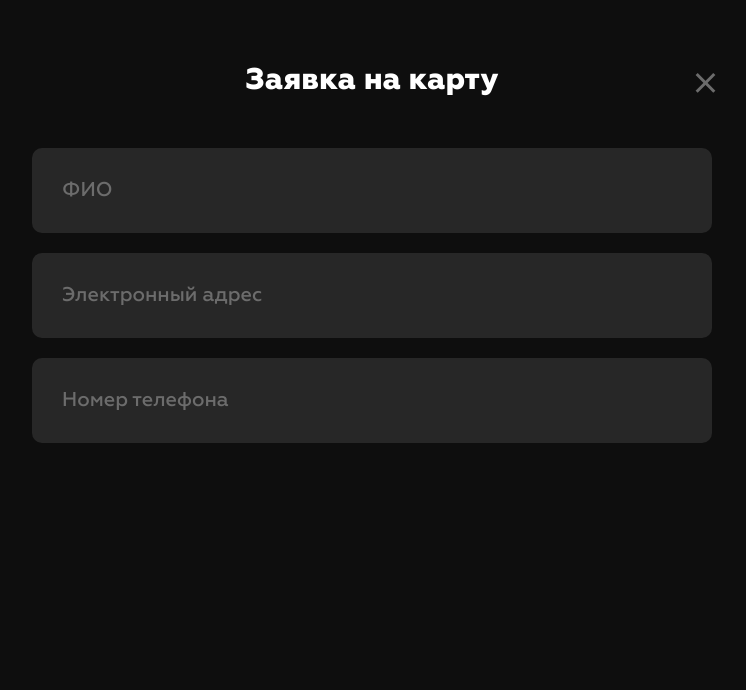
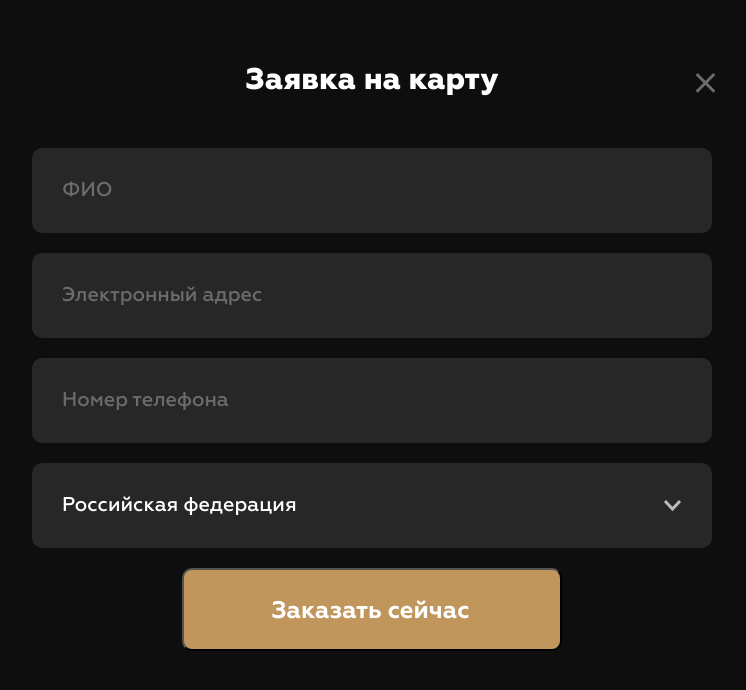
Before and after one commit to Scat55/CreditBankEurope, a Vue app: page /form in a window 1280 px wide. Shown: the top 690 px of the page, without its empty margins (268-1014 px from the left). Built offline with nearby package versions, Linux system fonts and the light colour scheme.

Commit message:
style: added style

```diff
--- a/src/views/FormPage.vue
+++ b/src/views/FormPage.vue
@@ -13,29 +13,75 @@
     <form
       action="#"
       class="form__form"
+      @submit.prevent="submitHandler()"
     >
       <input
         type="text"
         class="form__input"
         placeholder="ФИО"
+        required
       >
       <input
         type="email"
         class="form__input"
         placeholder="Электронный адрес"
+        required
       >
       <input
         type="number"
         class="form__input"
         placeholder="Номер телефона"
+        required
       >
+
+      <div
+        required
+        class="form__select"
+      >
+        <span value="russia">Российская федерация</span>
+        <img
+          src="../assets/images/arrow.svg"
+          alt="Arrow"
+          class="form__arrow"
+          :class="{ rotate: rotate }"
+          @click="showOptions()"
+        >
+      </div>
+      <div
+        class="form__options"
+        :class="{ active: isActive }"
+      >
+        <span value="russia">Российская федерация</span>
+        <span value="belarus">Белорусь</span>
+        <span value="ukraine">Украина</span>
+        <span value="kazakhstan">Казахстан</span>
+      </div>
+      <button
+        class="form__btn"
+        type="submit"
+      >Заказать сейчас</button>
     </form>
   </div>
 </template>
 
 <script>
 export default {
+  data() {
+    return {
+      isActive: true,
+      rotate: false
+    }
+  },
 
+  methods: {
+    showOptions() {
+      this.rotate = !this.rotate
+      this.isActive = !this.isActive
+    },
+    submitHandler() {
+      alert('Ok')
+    }
+  },
 }
 </script>
 
@@ -76,13 +122,13 @@ export default {
   &__form {
     display: flex;
     flex-direction: column;
+    align-items: center;
     gap: 1.25rem;
     margin-top: 3.125rem;
   }
 
   &__input {
     width: 680px;
-
     border-radius: 10px;
     background: rgb(39, 39, 39);
     padding: 30px;
@@ -104,5 +150,70 @@ export default {
       line-height: 113.22%;
     }
   }
+
+  &__select {
+    display: flex;
+    justify-content: space-between;
+    width: 680px;
+    border-radius: 10px;
+    background: rgb(39, 39, 39);
+    padding: 30px;
+    color: $textColor;
+    font-family: Geometria;
+    font-size: 20px;
+    font-style: normal;
+    font-weight: 500;
+    border: none;
+    outline: none;
+  }
+
+  &__options {
+    display: flex;
+    flex-direction: column;
+    gap: 31px;
+    width: 680px;
+    border-radius: 10px;
+    background: rgb(39, 39, 39);
+    padding: 30px;
+    color: $textColor;
+    font-family: Geometria;
+    font-size: 20px;
+    font-style: normal;
+    font-weight: 500;
+    border: none;
+    outline: none;
+    transition: all .3s;
+
+
+  }
+
+  &__arrow {
+    transition: all .3s;
+  }
+
+  &__btn {
+    width: 380px;
+    border-radius: 10px;
+    background: #c0965c;
+    padding: 28px 47px 24px 44px;
+    outline: none;
+    color: #fff;
+    text-align: center;
+    font-family: Geometria;
+    font-size: 24px;
+    font-style: normal;
+    font-weight: 700;
+    line-height: 113.22%;
+    cursor: pointer;
+    transition: all 0.3s;
+  }
+}
+
+.active {
+  display: none;
+}
+
+.rotate {
+  transform: rotate(180deg);
 }
 </style>
```
Also changed, not shown: src/assets/images/arrow.svg (added).
